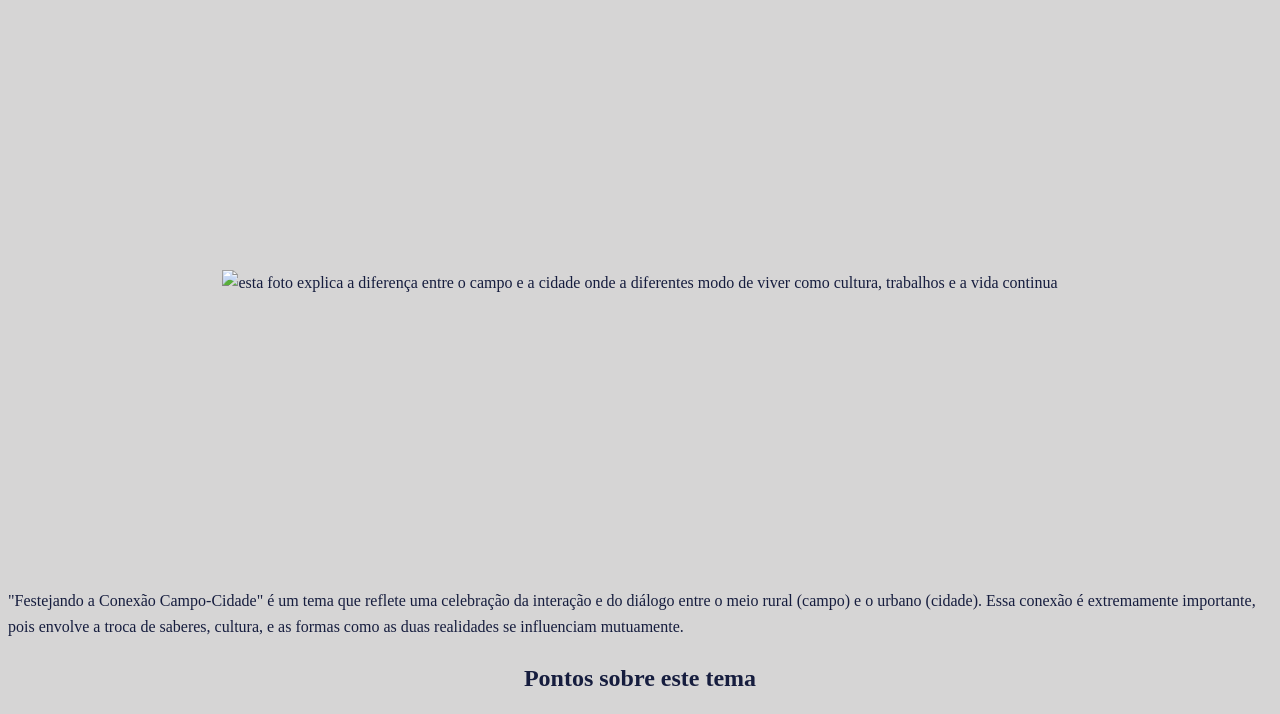
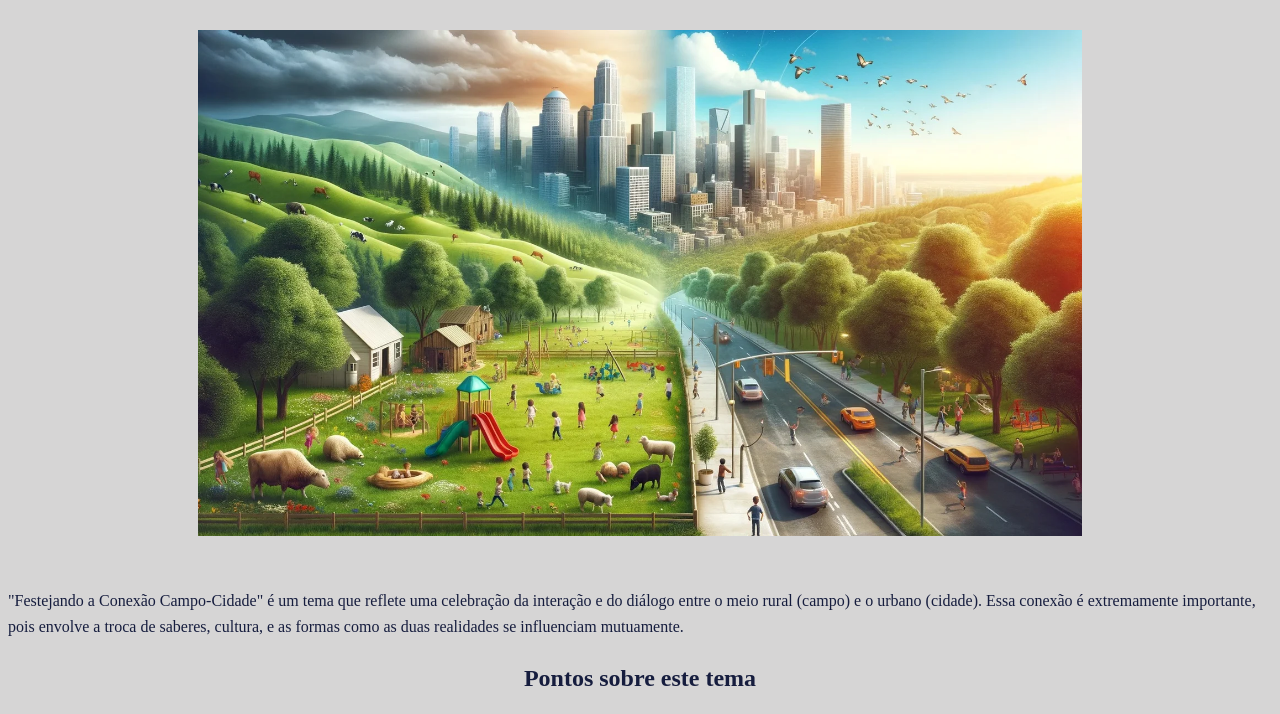
Before and after one commit to Guiperes21/agrinhogui, a plain HTML site: page index.html in a window 1280 px wide. Shown: the part 86-800 px from the top of the page. Drawn offline with Linux system fonts and the light colour scheme.

Commit message:
Update index.html

```diff
--- a/index.html
+++ b/index.html
@@ -10,7 +10,7 @@
     <header>
         <h1>Festejando a conexão campo-cidade</h1>
         <div class="container">
-            <img src="img/Campo-e-Cidade-na-Educacao-Infantil.webp" alt=" esta foto explica a diferença entre o campo e a cidade onde a diferentes modo de viver como cultura, trabalhos e a vida continua ">
+            <img src="Campo-e-Cidade-na-Educacao-Infantil.webp" alt=" esta foto explica a diferença entre o campo e a cidade onde a diferentes modo de viver como cultura, trabalhos e a vida continua ">
         </div>
             <p>"Festejando a Conexão Campo-Cidade" é um tema que reflete uma celebração da interação e do diálogo entre o meio rural (campo) e o urbano (cidade). Essa conexão é extremamente importante, pois envolve a troca de saberes, cultura, e as formas como as duas realidades se influenciam mutuamente.</p>
 
```
